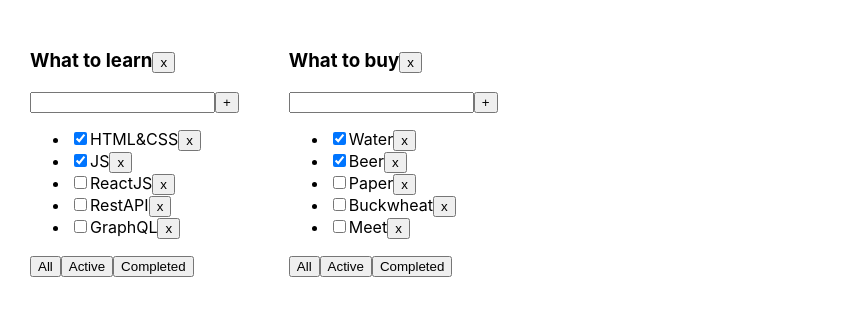
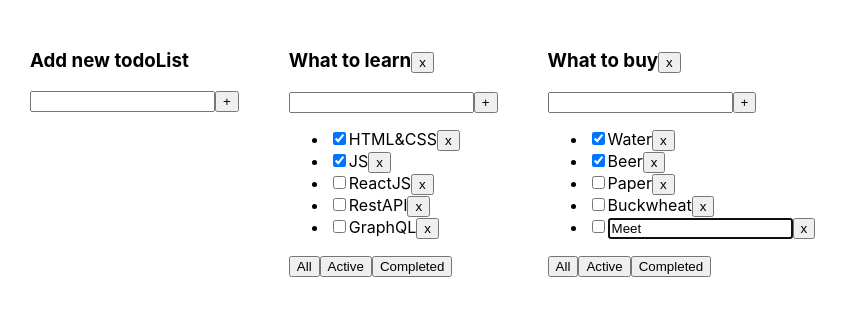
Before and after one commit to veluat/todolist-RTK, a React (Create React App) app: page / in a window 1280 px wide. Shown: the top 316 px of the page, without its empty margins (0-848 px from the left). Built offline with nearby package versions, Linux system fonts and the light colour scheme.

Commit message:
Add EditableSpan

```diff
--- /dev/null
+++ b/src/AddItemForm.tsx
@@ -0,0 +1,42 @@
+import React, {ChangeEvent, KeyboardEvent, useState} from 'react';
+
+type AddItemFormPropsType = {
+    addItem: (title: string) => void
+}
+
+const AddItemForm = (props: AddItemFormPropsType) => {
+    const [title, setTitle] = useState<string>("")
+    const [error, setError] = useState<boolean>(false)
+    const onChangeSetLocalTitle = (e: ChangeEvent<HTMLInputElement>) => {
+        error && setError(false)
+        setTitle(e.currentTarget.value)
+    }
+    const onClickAddItem = () => {
+        const trimmedTitle = title.trim()
+        if (trimmedTitle) {
+            props.addItem(trimmedTitle)
+        } else {
+            setError(true)
+        }
+        setTitle("")
+    }
+    const onKeyDownEnterAddItem = (e: KeyboardEvent<HTMLInputElement>) => e.key === 'Enter' && onClickAddItem()
+    return (
+        <div>
+            <input
+                value={title}
+                onChange={onChangeSetLocalTitle}
+                onKeyDown={onKeyDownEnterAddItem}
+                className={error ? 'error' : ''}
+
+            />
+            <button onClick={onClickAddItem}>+</button>
+            {error &&
+                <div style={{fontWeight: 'bold', color: 'hotpink'}}>
+                    Title is required
+                </div>}
+        </div>
+    );
+};
+
+export default AddItemForm;
--- a/src/App.tsx
+++ b/src/App.tsx
@@ -2,6 +2,7 @@ import React, {useState} from "react";
 import './App.css';
 import {TasksType, TodoList} from "./TodoList";
 import {v1} from "uuid";
+import AddItemForm from "./AddItemForm";
 
 export type FilterButtonType = 'All' | 'Active' | 'Completed'
 export type TodoListType = {
@@ -54,9 +55,17 @@ export function App() {
     const changeTaskStatus = (taskId: string, isDone: boolean, todoListId: string) => {
         setTasks({...tasks, [todoListId]: tasks[todoListId].map(el => el.id === taskId ? {...el, isDone} : el)})
     }
+    const changeTaskTitle = (taskId: string, title: string, todoListId: string) => {
+        setTasks({...tasks, [todoListId]: tasks[todoListId].map(el => el.id === taskId ? {...el, title} : el)})
+    }
+
 
     const changeTodoListFilter = (filter: FilterButtonType, todoListId: string) => {
         setTodoLists(todoLists.map(tl => tl.id === todoListId ? {...tl, filter: filter} : tl))
+    }
+
+    const changeTodoListTitle = (title: string, todoListId: string) => {
+        setTodoLists(todoLists.map(tl => tl.id === todoListId ? {...tl, title} : tl))
     }
 
     const removeTodoList = (todoListId: string) => {
@@ -64,6 +73,16 @@ export function App() {
         delete tasks[todoListId]
     }
 
+    const addTodoList = (title: string) => {
+        const newTodoListId = v1()
+        const newTodoList: TodoListType = {
+            id: newTodoListId,
+            title,
+            filter: 'All'
+        }
+        setTodoLists([...todoLists, newTodoList])
+        setTasks({...tasks, [newTodoListId]: []})
+    }
 
     const getFilteredTasks = (tasks: TasksType[], filterValue: FilterButtonType) => {
         let filteredTasks = tasks;
@@ -95,6 +114,8 @@ export function App() {
                         removeTodoList={removeTodoList}
                         changeTaskStatus={changeTaskStatus}
                         changeTodoListFilter={changeTodoListFilter}
+                        changeTaskTitle={changeTaskTitle}
+                        changeTodoListTitle={changeTodoListTitle}
                     />
                 )
             }
@@ -103,6 +124,8 @@ export function App() {
 
     return (
         <div className="App">
+            <div><h3>Add new todoList</h3>
+                <AddItemForm addItem={addTodoList}/></div>
             {todoListComponents}
         </div>
     );
--- /dev/null
+++ b/src/EditableSpan.tsx
@@ -0,0 +1,31 @@
+import React, {ChangeEvent, KeyboardEvent, useState} from 'react';
+
+type EditableSpanPropsType = {
+    title: string
+    changeTitle: (nextTitle: string) => void
+}
+
+const EditableSpan = (props: EditableSpanPropsType) => {
+    const [isEditMode, setIsEditMode] = useState<boolean>(true)
+    const [title, setTitle] = useState(props.title)
+
+    const onEditMode = () => {
+        setIsEditMode(true)
+    }
+    const offEditMode = () => {
+        props.changeTitle(title)
+        setIsEditMode(false)
+    }
+    const onChangeSetLocalTitle = (e: ChangeEvent<HTMLInputElement>) => {
+        /*error && setError(false)*/
+        setTitle(e.currentTarget.value)
+    }
+    const onKeyDownEnterAddItem = (e: KeyboardEvent<HTMLInputElement>) => e.key === 'Enter' && offEditMode()
+    return (
+        isEditMode
+        ? <input value={title} onBlur={offEditMode} autoFocus onChange={onChangeSetLocalTitle} onKeyDown={onKeyDownEnterAddItem}/>
+        : <span onDoubleClick={onEditMode}>{props.title}</span>
+    );
+};
+
+export default EditableSpan;
--- a/src/TodoList.tsx
+++ b/src/TodoList.tsx
@@ -1,5 +1,7 @@
 import React, {ChangeEvent, KeyboardEvent, useState} from "react";
 import {FilterButtonType} from "./App";
+import AddItemForm from "./AddItemForm";
+import EditableSpan from "./EditableSpan";
 
 export type TodoListPropsType = {
     todoListId: string
@@ -11,6 +13,8 @@ export type TodoListPropsType = {
     addTask: (title: string, todoListId: string) => void
     changeTaskStatus: (taskId: string, isDone: boolean, todoListId: string) => void
     removeTodoList: (todoListId: string) => void
+    changeTaskTitle: (taskId: string, title: string, todoListId: string) => void
+    changeTodoListTitle: (title: string, todoListId: string) => void
 }
 export type TasksType = {
     id: string
@@ -19,8 +23,6 @@ export type TasksType = {
 }
 
 export const TodoList = (props: TodoListPropsType) => {
-    const [error, setError] = useState<boolean>(false)
-    const [title, setTitle] = useState<string>("")
 
     const tasksJSXItemsList = props.tasks.length
         ? <ul>
@@ -28,6 +30,7 @@ export const TodoList = (props: TodoListPropsType) => {
                 props.tasks.map((task: TasksType) => {
                         const removeTask = () => props.removeTask(task.id, props.todoListId)
                         const changeTaskStatus = (e: ChangeEvent<HTMLInputElement>) => props.changeTaskStatus(task.id, e.currentTarget.checked, props.todoListId)
+                        const changeTaskTitle = (nextTitle: string) => props.changeTaskTitle(task.id, nextTitle, props.todoListId)
                         const isDoneClass = task.isDone ? 'isDone' : ''
                         return (
                             <li key={task.id} className={isDoneClass}>
@@ -36,7 +39,7 @@ export const TodoList = (props: TodoListPropsType) => {
                                     checked={task.isDone}
                                     onChange={changeTaskStatus}
                                 />
-                                <span>{task.title}</span>
+                                <EditableSpan title={task.title} changeTitle={changeTaskTitle}/>
                                 <button onClick={removeTask}>x</button>
                             </li>
                         )
@@ -44,25 +47,14 @@ export const TodoList = (props: TodoListPropsType) => {
                 )}</ul>
         : <span>Your list is empty</span>
 
-    const onClickAddTask = () => {
-        const trimmedTitle = title.trim()
-        if (trimmedTitle) {
-            props.addTask(trimmedTitle, props.todoListId)
-        } else {
-            setError(true)
-        }
-        setTitle("")
-    }
-    const onChangeSetLocalTitle = (e: ChangeEvent<HTMLInputElement>) => {
-        error && setError(false)
-        setTitle(e.currentTarget.value)
+    const changeTodoListTitle = (title: string) => {
+        props.changeTodoListTitle(title, props.todoListId)
     }
     const changeFilterHandlerCreator = (filter: FilterButtonType) => {
         return () => props.changeTodoListFilter(filter, props.todoListId)
     }
-    const onKeyDownEnterAddTask = (e: KeyboardEvent<HTMLInputElement>) => e.key === 'Enter' && onClickAddTask()
     const removeTodoList = () => props.removeTodoList(props.todoListId)
-
+    const addTask = (title: string) => props.addTask(title, props.todoListId)
 
     const allBtnClass = props.filter === 'All' ? 'btn-active' : ''
     const activeBtnClass = props.filter === 'Active' ? 'btn-active' : ''
@@ -71,23 +63,13 @@ export const TodoList = (props: TodoListPropsType) => {
     return (
         <div>
             <h3>
-                {props.title}
+                <EditableSpan title={props.title} changeTitle={changeTodoListTitle}/>
                 <button onClick={removeTodoList}>x</button>
         </h3>
-            <div>
-                <input
-                    value={title}
-                    onChange={onChangeSetLocalTitle}
-                    onKeyDown={onKeyDownEnterAddTask}
-                    className={error ? 'error' : ''}
-                />
-                <button onClick={onClickAddTask}>+</button>
-                {error &&
-                    <div style={{fontWeight: 'bold', color: 'hotpink'}}>
-                        Title is required
-                    </div>}
-            </div>
-            {tasksJSXItemsList}
+    <AddItemForm addItem={addTask}/>
+    {
+        tasksJSXItemsList
+    }
     <div>
         <button
             className={allBtnClass}
@@ -107,5 +89,6 @@ export const TodoList = (props: TodoListPropsType) => {
     </div>
 </div>
 
-    );
+)
+    ;
 };
```
Lines whose indentation alone changed are shown as unchanged.
